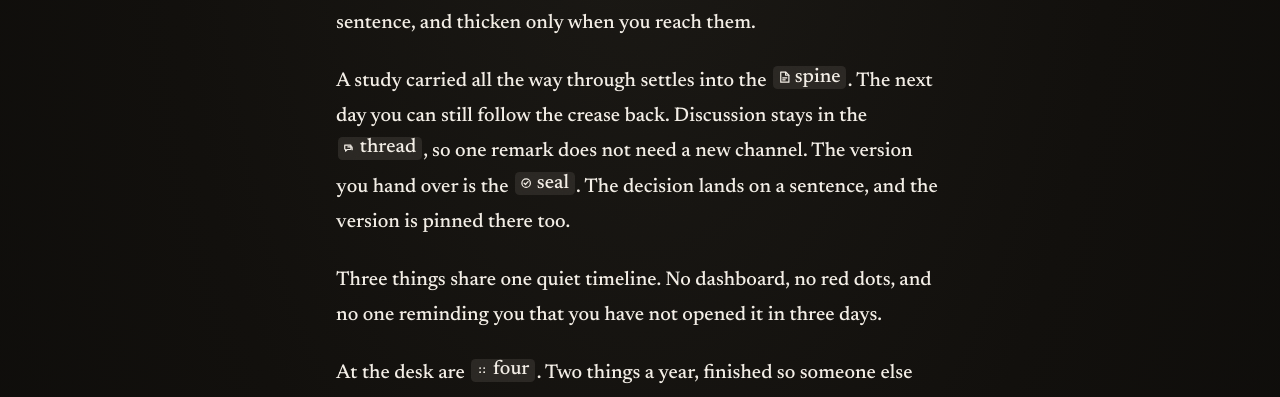
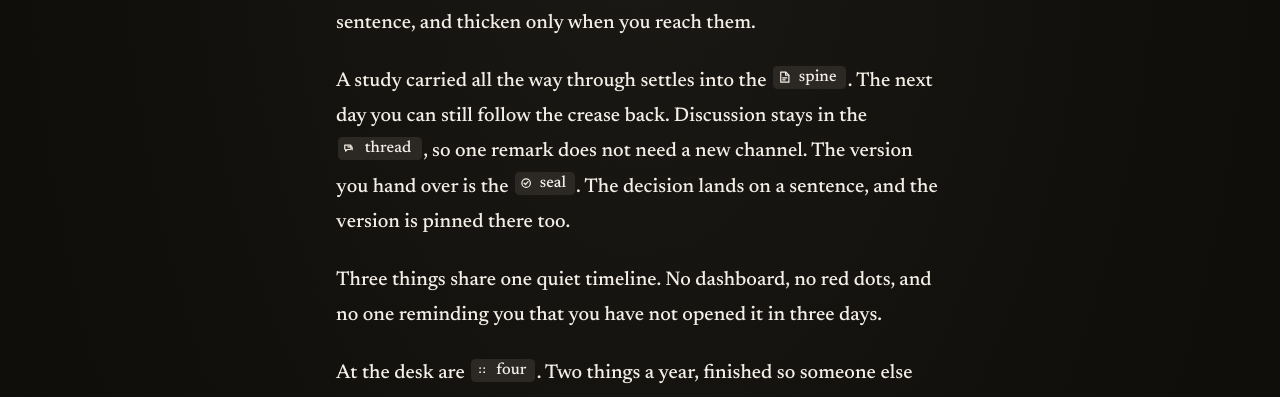
Before and after one commit to lonely-4/zhezhi, a Next.js app: page / in a window 1280 px wide. Shown: the part 396-793 px from the top of the page. Built offline with nearby package versions, Linux system fonts and the light colour scheme.

Commit message:
Shrink the type inside open cards.
The chip keeps the word's original width and the sentence's line height. Only the letters inside drop to 0.82em.

Co-authored-by: liuqinyu0china <liuqinyu0china@gmail.com>

```diff
--- a/app/globals.css
+++ b/app/globals.css
@@ -159,6 +159,35 @@ body {
   line-height: 1;
 }
 
+.title-word {
+  display: inline;
+}
+
+.feature:not([data-open="true"]) .title-sizer {
+  display: none;
+}
+
+.feature[data-open="true"] .title-word {
+  position: relative;
+  display: inline-block;
+  line-height: 1;
+}
+
+.feature[data-open="true"] .title-sizer {
+  visibility: hidden;
+  line-height: 1;
+}
+
+.feature[data-open="true"] .title-ink {
+  position: absolute;
+  inset: 0;
+  display: flex;
+  align-items: center;
+  justify-content: center;
+  font-size: 0.82em;
+  line-height: 1;
+}
+
 .feature:not([data-open="true"]) .icon-slot {
   display: none;
 }
--- a/components/InkEssay.tsx
+++ b/components/InkEssay.tsx
@@ -60,7 +60,12 @@ function FeatureCard({ feature }: { feature: Feature }) {
           <span className="icon-slot">
             <FeatureIcon name={feature.icon} />
           </span>
-          <Glyphs text={feature.title} featureId={feature.id} />
+          <span className="title-word">
+            <span className="title-sizer" aria-hidden="true">
+              {feature.title}
+            </span>
+            <Glyphs text={feature.title} featureId={feature.id} className="title-ink" />
+          </span>
         </span>
         <span className="pill-extra">
           <span className="feature-body">{feature.body}</span>
```
